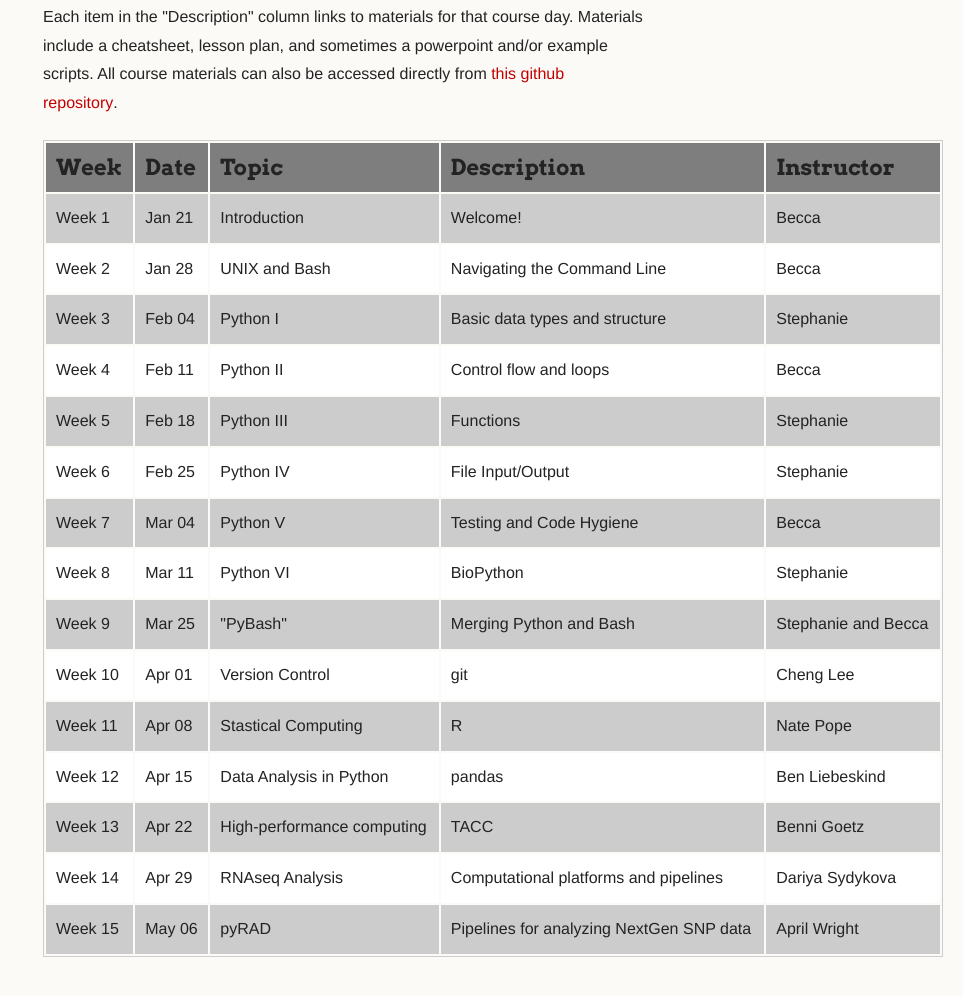
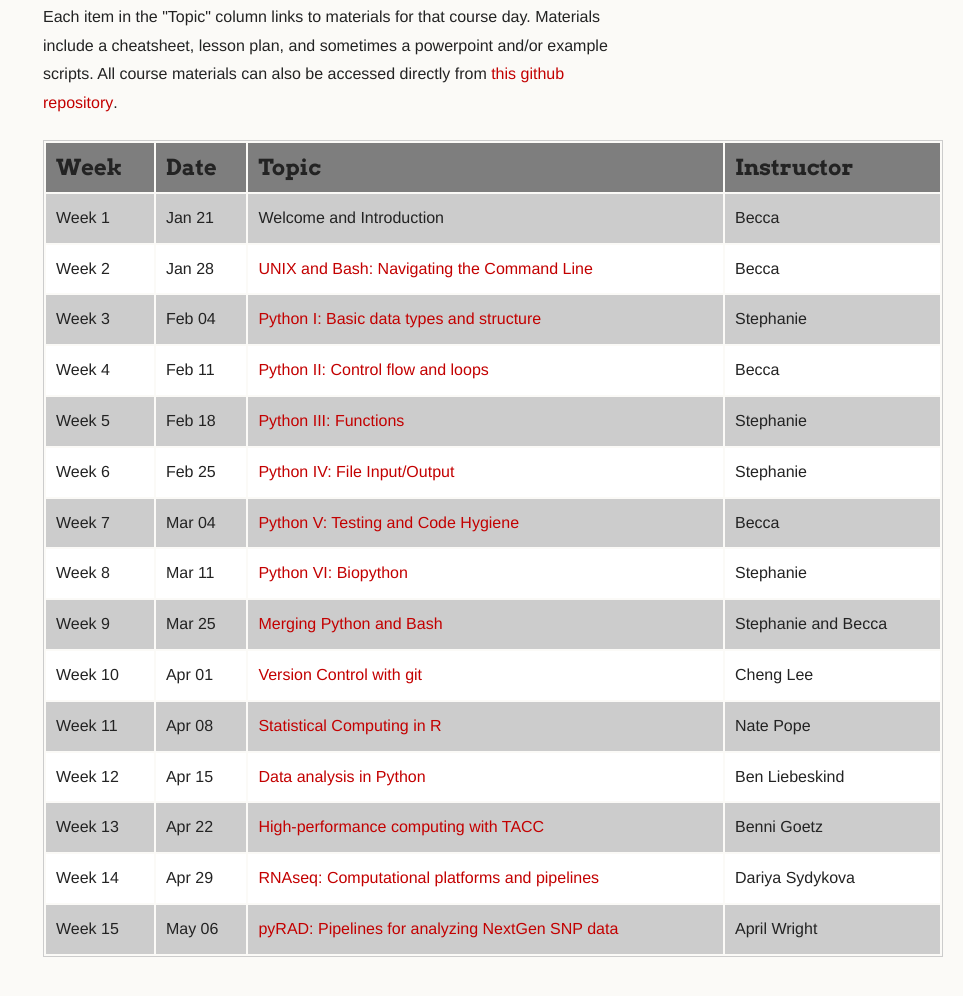
Before and after one commit to sjspielman/UTbiocomputing2015, a plain HTML site: page index.html in a window 1280 px wide. Shown: the part 1479-2475 px from the top of the page, without its empty margins (317-1280 px from the left). Drawn offline with Linux system fonts and the light colour scheme.

Commit message:
linked materials

```diff
--- a/index.html
+++ b/index.html
@@ -83,7 +83,7 @@ Here's a great paper on <a href="(http://journals.plos.org/plosbiology/article?i
 
 <h2> <a id="schedule" class="anchor" href="#schedule" aria-hidden="true"><span class="octicon octicon-link"></span></a>Schedule and Materials</h2>
 <p>
-Each item in the "Description" column links to materials for that course day. Materials include a cheatsheet, lesson plan, and sometimes a powerpoint and/or example scripts. All course materials can also be accessed directly from <a href="https://github.com/sjspielman/UTbiocomputing2015/"> this github repository</a>.
+Each item in the "Topic" column links to materials for that course day. Materials include a cheatsheet, lesson plan, and sometimes a powerpoint and/or example scripts. All course materials can also be accessed directly from <a href="https://github.com/sjspielman/UTbiocomputing2015/"> this github repository</a>.
 </p>
 
 <table>
@@ -91,126 +91,110 @@ Each item in the "Description" column links to materials for that course day. Ma
     <th>Week</th>
     <th>Date</th>
     <th>Topic</th>
-    <th>Description</th>
     <th>Instructor</th>
   </tr>
   <tr>
     <td>Week 1</td>
     <td>Jan 21</td>
-    <td>Introduction</td>
-    <td>Welcome!</td>
+    <td>Welcome and Introduction</td>
     <td>Becca</td>
   </tr>
 
   <tr>
     <td>Week 2</td>
     <td>Jan 28</td>
-    <td>UNIX and Bash</td>
-    <td>Navigating the Command Line</td>
+    <td><a href="https://www.github.com/sjspielman/UTbiocomputing2015/raw/master/links/Unix.zip">UNIX and Bash: Navigating the Command Line</a></td>
     <td>Becca</td>
   </tr>
 
   <tr>
     <td>Week 3</td>
     <td>Feb 04</td>
-    <td>Python I</td>
-    <td>Basic data types and structure</td>
+    <td><a href="https://www.github.com/sjspielman/UTbiocomputing2015/raw/master/links/Python1.zip">Python I: Basic data types and structure</a></td>
     <td>Stephanie</td>
   </tr>
 
   <tr>
     <td>Week 4</td>
     <td>Feb 11</td>
-    <td>Python II</td>
-    <td>Control flow and loops</td>
+    <td><a href="https://www.github.com/sjspielman/UTbiocomputing2015/raw/master/links/Python2.zip">Python II: Control flow and loops</a></td>
     <td>Becca</td>
   </tr>
 
     <tr>
     <td>Week 5</td>
     <td>Feb 18</td>
-    <td>Python III</td>
-    <td>Functions</td>
+    <td><a href="https://www.github.com/sjspielman/UTbiocomputing2015/raw/master/links/Python3.zip">Python III: Functions</a></td>
     <td>Stephanie</td>
   </tr>
 
     <tr>
     <td>Week 6</td>
     <td>Feb 25</td>
-    <td>Python IV</td>
-    <td>File Input/Output</td>
+    <td><a href="https://www.github.com/sjspielman/UTbiocomputing2015/raw/master/links/Python4.zip">Python IV: File Input/Output</a></td>
     <td>Stephanie</td>
   </tr>
 
     <tr>
     <td>Week 7</td>
     <td>Mar 04</td>
-    <td>Python V</td>
-    <td>Testing and Code Hygiene</td>
+    <td><a href="https://www.github.com/sjspielman/UTbiocomputing2015/raw/master/links/Python5.zip">Python V: Testing and Code Hygiene</a></td>
     <td>Becca</td>
   </tr>
 
     <tr>
     <td>Week 8</td>
     <td>Mar 11</td>
-    <td>Python VI</td>
-    <td>BioPython</td>
+    <td><a href="https://www.github.com/sjspielman/UTbiocomputing2015/raw/master/links/Python6.zip">Python VI: Biopython</a></td>
     <td>Stephanie</td>
   </tr>
 
     <tr>
     <td>Week 9</td>
     <td>Mar 25</td>
-    <td>"PyBash"</td>
-    <td>Merging Python and Bash</td>
+    <td><a href="https://www.github.com/sjspielman/UTbiocomputing2015/raw/master/links/PythonBASH.zip">Merging Python and Bash</a></td>
     <td>Stephanie and Becca</td>
   </tr>
 
     <tr>
     <td>Week 10</td>
     <td>Apr 01</td>
-    <td>Version Control</td>
-    <td>git</td>
+    <td><a href="https://www.github.com/sjspielman/UTbiocomputing2015/raw/master/links/git.zip">Version Control with git</a></td>
     <td>Cheng Lee</td>
   </tr>
 
     <tr>
     <td>Week 11</td>
     <td>Apr 08</td>
-    <td>Stastical Computing</td>
-    <td>R</td>
+    <td><a href="https://www.github.com/sjspielman/UTbiocomputing2015/raw/master/links/R.zip">Statistical Computing in R</a></td>
     <td>Nate Pope</td>
   </tr>
 
     <tr>
     <td>Week 12</td>
     <td>Apr 15</td>
-    <td>Data Analysis in Python</td>
-    <td>pandas</td>
+    <td><a href="https://www.github.com/sjspielman/UTbiocomputing2015/raw/master/links/DelimitedData.zip">Data analysis in Python</a></td>
     <td>Ben Liebeskind</td>
   </tr>
 
     <tr>
     <td>Week 13</td>
     <td>Apr 22</td>
-    <td>High-performance computing</td>
-    <td>TACC</td>
+    <td><a href="https://www.github.com/sjspielman/UTbiocomputing2015/raw/master/links/TACC.zip">High-performance computing with TACC</a></td>
     <td>Benni Goetz</td>
   </tr>
 
       <tr>
     <td>Week 14</td>
     <td>Apr 29</td>
-    <td>RNAseq Analysis</td>
-    <td>Computational platforms and pipelines</td>
+    <td><a href="https://www.github.com/sjspielman/UTbiocomputing2015/raw/master/links/RNAseq.zip">RNAseq: Computational platforms and pipelines</a></td>
     <td>Dariya Sydykova</td>
   </tr>
 
       <tr>
     <td>Week 15</td>
     <td>May 06</td>
-    <td>pyRAD</td>
-    <td>Pipelines for analyzing NextGen SNP data</td>
+    <td><a href="https://www.github.com/sjspielman/UTbiocomputing2015/raw/master/links/RADseq.zip">pyRAD: Pipelines for analyzing NextGen SNP data</a></td>
     <td>April Wright</td>
   </tr>
 
```
